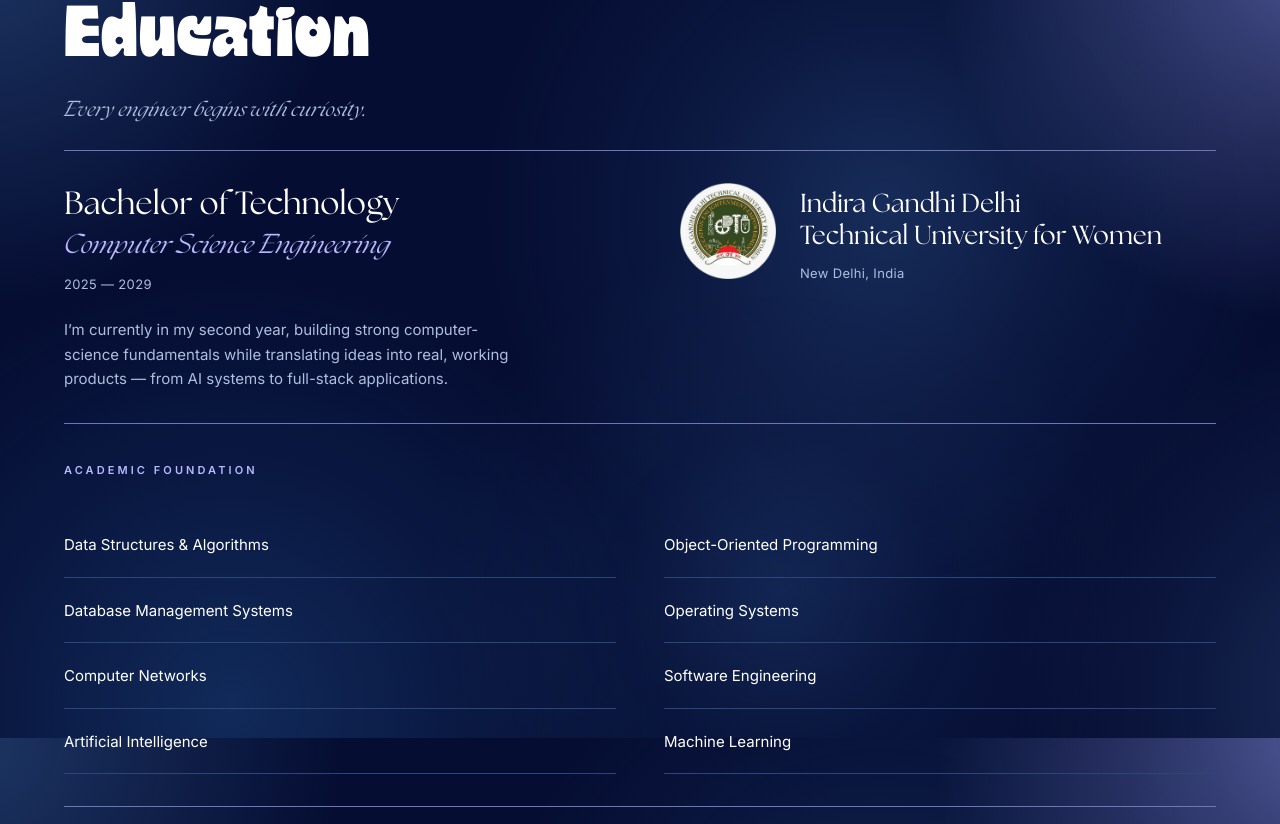
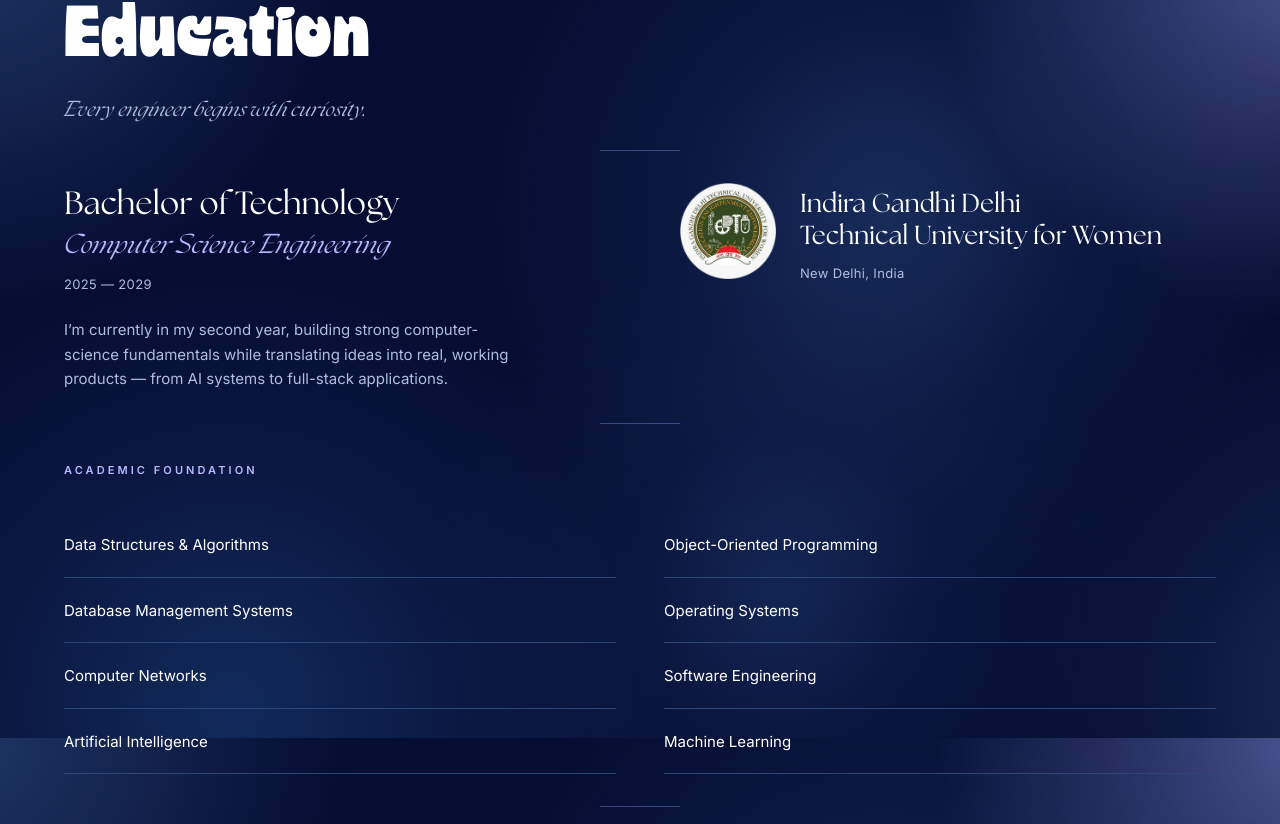
Before and after one commit to trisha29807-del/Portfolio-Trisha, a React (Vite) app: page / in a window 1280 px wide. Shown: the part 3336-4160 px from the top of the page. Built offline with nearby package versions, Linux system fonts and the light colour scheme; the HTML template or start-up script is replaced by a standard one.

Commit message:
Make section dividers subtle and continuous

```diff
--- a/src/components/shared/AnimatedDivider.tsx
+++ b/src/components/shared/AnimatedDivider.tsx
@@ -1,16 +1,16 @@
 import { motion } from "framer-motion";
 
-/** Thin divider that draws itself left-to-right as it enters the viewport. */
+/** Subtle section accent — not a full-width page separator. */
 export function AnimatedDivider() {
   return (
-    <div className="relative h-px w-full overflow-hidden bg-day-border dark:bg-night-border">
+    <div className="relative mx-auto h-px w-20 overflow-hidden bg-transparent" aria-hidden="true">
       <motion.div
         initial={{ scaleX: 0 }}
         whileInView={{ scaleX: 1 }}
         viewport={{ once: true, margin: "-10% 0px" }}
-        transition={{ duration: 0.9, ease: [0.65, 0, 0.35, 1] }}
+        transition={{ duration: 0.7, ease: [0.65, 0, 0.35, 1] }}
         style={{ transformOrigin: "left" }}
-        className="absolute inset-0 bg-day-burgundy/50 dark:bg-night-burgundy/50"
+        className="absolute inset-0 bg-[#9CA6FF]/35"
       />
     </div>
   );
```
